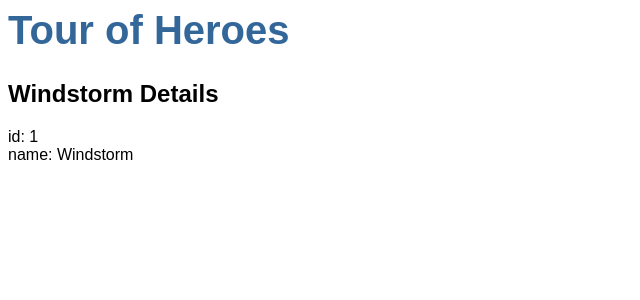
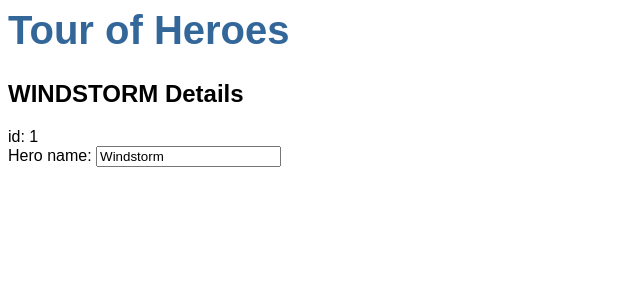
Before and after one commit to Daffyydd/QWA, an Angular app: page / in a window 1280 px wide. Shown: the top 300 px of the page, without its empty margins (0-640 px from the left). Built offline with nearby package versions, Linux system fonts and the light colour scheme; what angular-in-memory-web-api would draw is missing.

Commit message:
1 file modified

```diff
--- a/src/app/components/heroes/heroes.component.html
+++ b/src/app/components/heroes/heroes.component.html
@@ -1,3 +1,6 @@
-<h2>{{hero.name}} Details</h2>
+<h2>{{hero.name | uppercase}} Details</h2>
 <div><span>id: </span>{{hero.id}}</div>
-<div><span>name: </span>{{hero.name}}</div>
+<div>
+<label for="name">Hero name: </label>
+<input id="name" [(ngModel)]="hero.name" placeholder="name">
+</div>
```
